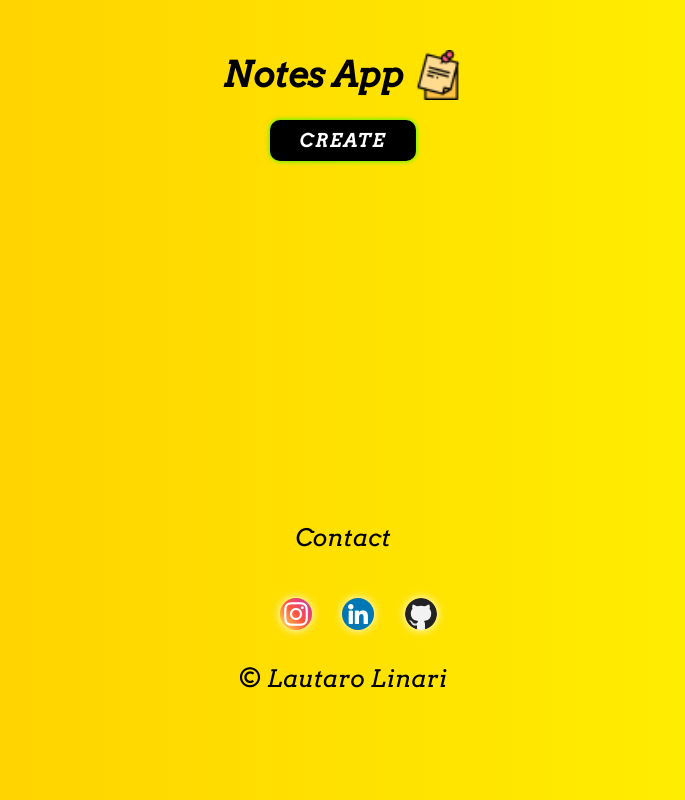
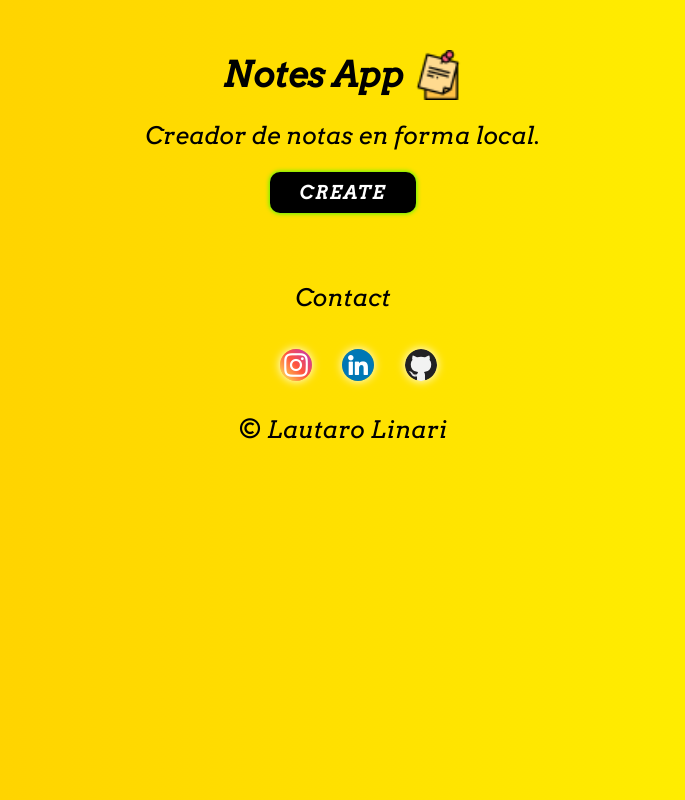
Before and after one commit to LautaroLinari/Task-Local, a plain HTML site: page index.html in a window 1280 px wide. Shown: the top 800 px of the page, without its empty margins (297-982 px from the left). Drawn offline with Linux system fonts and the light colour scheme.

Commit message:
fix footer

```diff
--- a/css/style.css
+++ b/css/style.css
@@ -35,6 +35,14 @@
     align-items: center;
     font-size: 2.188rem;
     line-height: 2.188rem;
+    font-family: 'Arvo', serif;
+  }
+
+  .top p {
+    display: flex;
+    align-items: center;
+    font-size: 1.5rem;
+    line-height: 2rem;
     font-family: 'Arvo', serif;
   }
 
@@ -99,16 +107,15 @@
   }
 
   footer{
-    width: 50%;
-    margin: 12.5rem auto;
-    padding: 8.875em 0 1.875em 0;
-    color: black;
+    display: flex;
+    flex-direction: column;
+    margin-top: 50px;
   }
 
   footer p{
     font-size: x-large;
     text-align: center;
-    margin-bottom: 1.875em;
+    margin-bottom: 1.5em;
     font-family: 'Arvo', serif;
   }
 
--- a/index.html
+++ b/index.html
@@ -16,21 +16,16 @@
 
 </head>
 <body>
-    <header>
-        <nav>
-
-        </nav>
-    </header>
     <main>
         <section class="container">
             <div class="top">
                 <h1>Notes App <img src="./assets/img/sticky-notes.png" alt=""></h1>
+                <p>Creador de notas en forma local.</p>
                 <button class="createBtn">Create</button>
             </div>
             <div class="notesContainer"> </div>
         </section>
     </main>
-
     <footer>
         <p>Contact</p>
         <div class="iconos">
```
